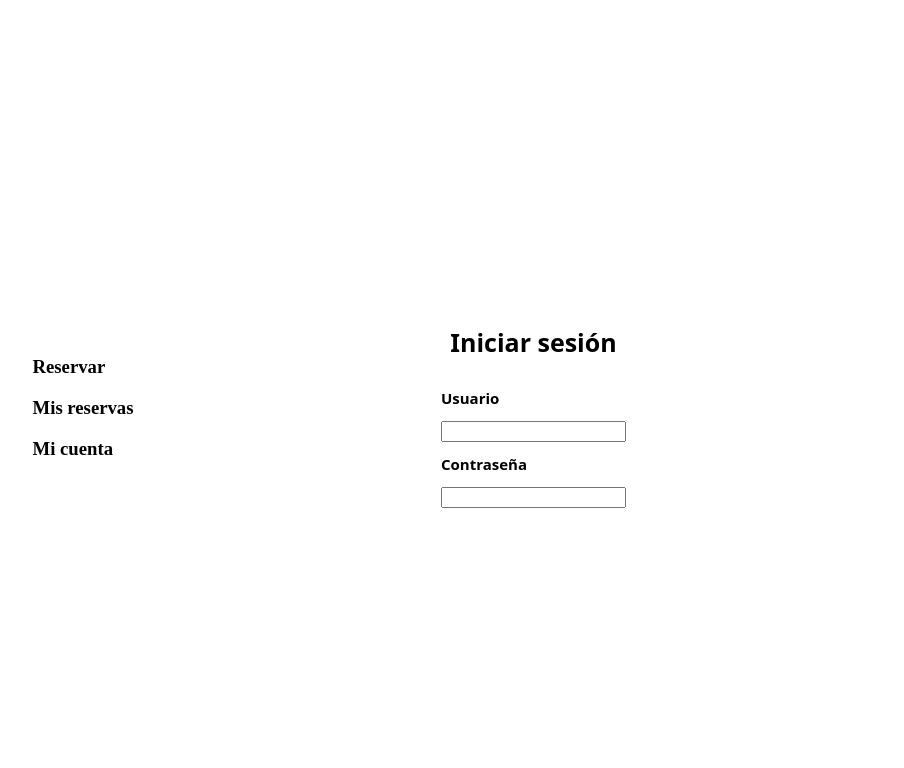
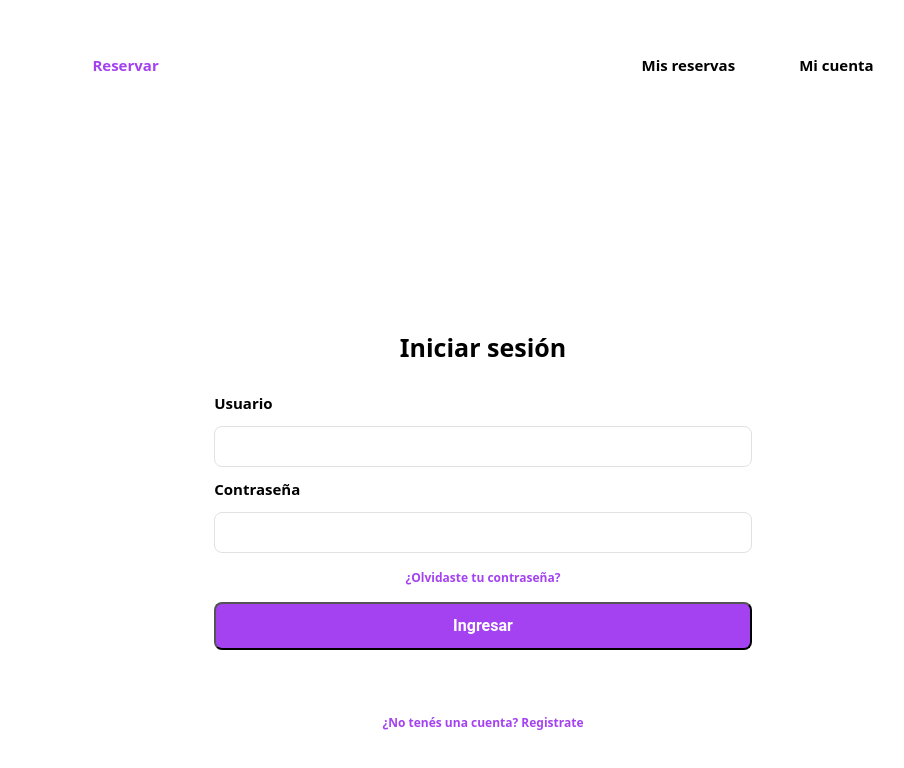
Before and after one commit to LucasGlave/MiTurnoWeb, a Next.js app: page /login in a window 1280 px wide. Shown: the top 768 px of the page, without its empty margins (157-1061 px from the left). Built offline with nearby package versions, Linux system fonts and the light colour scheme.

Commit message:
creacion de carpetas

```diff
--- a/src/app/login.module.scss
+++ b/src/app/login.module.scss
@@ -0,0 +1,7 @@
+.container {
+  display: flex;
+  align-items: center;
+  min-height: 100vh;
+  width: 100%;
+  flex-direction: column;
+}
--- a/src/components/login/Login.js
+++ b/src/components/login/Login.js
@@ -1,13 +1,14 @@
 import React from "react";
 import "./login.scss";
 import { Roboto } from "next/font/google";
+import styles from "../../app/login.module.scss";
 
 const Login = () => {
   return (
     <div className="container">
       <div className="header">
-        <h3>Reservar</h3>
-        <div>
+        <h3 style={{ color: "#a442f1" }}>Reservar</h3>
+        <div className="headerRight">
           <h3>Mis reservas</h3>
           <h3>Mi cuenta</h3>
         </div>
@@ -23,7 +24,12 @@ const Login = () => {
             <h2>Contraseña</h2>
             <input type="text" />
           </div>
+          <h4>¿Olvidaste tu contraseña?</h4>
+          <div className="form-group">
+            <button>Ingresar</button>
+          </div>
         </form>
+        <h4 style={{ marginTop: "4rem" }}>¿No tenés una cuenta? Registrate</h4>
       </div>
     </div>
   );
--- a/src/components/login/login.scss
+++ b/src/components/login/login.scss
@@ -1,17 +1,73 @@
 .container {
   display: flex;
   align-items: center;
-  justify-content: center;
   min-height: 100vh;
+  width: 100%;
+  flex-direction: column;
+  .header {
+    margin-top: 2rem;
+    display: flex;
+    flex-direction: row;
+    width: 100%;
+    justify-content: space-around;
+    .headerRight {
+      display: flex;
+      flex-direction: row;
+      gap: 4rem;
+    }
+  }
   .card {
     display: flex;
     align-items: center;
     justify-content: center;
     flex-direction: column;
-    width: 50rem;
-    height: 50rem;
+    margin-top: 10rem;
+    width: 42rem;
+    height: 35rem;
     border-radius: 30px;
+    // border: 0.5px solid #b9b9b9;
     font-weight: 400;
+    form {
+      display: flex;
+      flex-direction: column;
+      align-items: center;
+      justify-content: center;
+      width: 100%;
+      .form-group {
+        width: 80%;
+        display: flex;
+        flex-direction: column;
+        justify-content: center;
+        input {
+          border-radius: 8px;
+          border: 1px solid var(--Grey-3, #e1e1e1);
+          background: var(--White, #fff);
+          display: flex;
+          padding: 12px 8px 12px 12px;
+          align-items: center;
+          gap: 8px;
+          align-self: stretch;
+        }
+        button {
+          display: flex;
+          padding: 12px 24px;
+          justify-content: center;
+          align-items: center;
+          gap: 4px;
+          align-self: stretch;
+          border-radius: 8px;
+          color: white;
+          background: var(--Principal, #a442f1);
+          text-align: center;
+          font-variant-numeric: slashed-zero;
+          font-family: Roboto;
+          font-size: 16px;
+          font-style: normal;
+          font-weight: 600;
+          line-height: 20px;
+        }
+      }
+    }
   }
   h1 {
     font-family: system-ui, -apple-system, BlinkMacSystemFont, "Segoe UI",
@@ -25,4 +81,17 @@
       sans-serif;
     font-size: 15px;
   }
+  h3 {
+    font-family: system-ui, -apple-system, BlinkMacSystemFont, "Segoe UI",
+      Roboto, Oxygen, Ubuntu, Cantarell, "Open Sans", "Helvetica Neue",
+      sans-serif;
+    font-size: 15px;
+  }
+  h4 {
+    font-family: system-ui, -apple-system, BlinkMacSystemFont, "Segoe UI",
+      Roboto, Oxygen, Ubuntu, Cantarell, "Open Sans", "Helvetica Neue",
+      sans-serif;
+    font-size: 12px;
+    color: #a442f1;
+  }
 }
```
